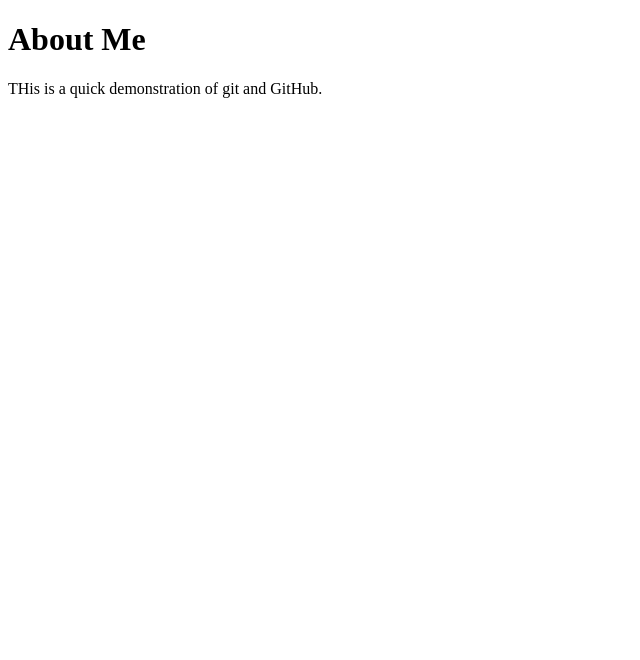
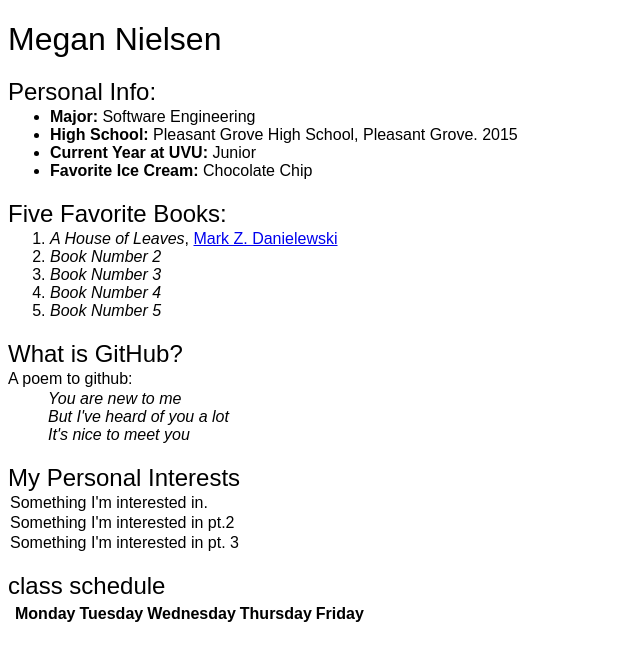
Before and after one commit to MeganNielsen/MeganNielsen.github.io, a plain HTML site: page index.html in a window 1280 px wide. Shown: the whole page, without its empty margins (0-640 px from the left). Drawn offline with Linux system fonts and the light colour scheme.

```diff
--- a/index.html
+++ b/index.html
@@ -4,13 +4,53 @@
     <meta charset="UTF-8">
     <meta http-equiv="X-UA-Compatible" content="IE=edge">
     <meta name="viewport" content="width=device-width, initial-scale=1.0">
-    <title>About Me</title>
+    <title>About Megan Nielsen</title>
+    <link rel="stylesheet" href="styles/styles.css">
 </head>
+
 <body>
-    <h1>About Me</h1>
-    <p>
-        THis is a quick demonstration of git and GitHub.
-    </p>
+    <h1 id="name">Megan Nielsen</h1>
 
+    <h2>Personal Info:</h2>
+    <ul>
+        <li> <b>Major:</b> Software Engineering</li>
+        <li> <b>High School:</b> Pleasant Grove High School, Pleasant Grove. 2015</li>
+        <li> <b>Current Year at UVU:</b> Junior</li>
+        <li> <b>Favorite Ice Cream:</b> Chocolate Chip</li>
+    </ul>
+
+    <h2>Five Favorite Books:</h2>
+    <ol>
+        <li><i>A House of Leaves</i>, <a href="https://www.markzdanielewski.com/">Mark Z. Danielewski</a></li>
+        <li><i>Book Number 2</i></li>
+        <li><i>Book Number 3</i></li>
+        <li><i>Book Number 4</i></li>
+        <li><i>Book Number 5</i></li>
+    </ol>
+
+    <h2>What is GitHub?</h2>
+    A poem to github:
+    <blockquote>
+        You are new to me <br>
+        But I've heard of you a lot<br>
+        It's nice to meet you <br>
+    </blockquote>
+
+    <h2>My Personal Interests</h2>
+    <p>Something I'm interested in.</p>
+    <p>Something I'm interested in pt.2</p>
+    <p>Something I'm interested in pt. 3</p>
+
+    <h2>class schedule</h2>
+    <table>
+        <tr>
+            <th></th>
+            <th>Monday</th>
+            <th>Tuesday</th>
+            <th>Wednesday</th>
+            <th>Thursday</th>
+            <th>Friday</th>
+        </tr>
+    </table>
 </body>
 </html>
--- a/styles/styles.css
+++ b/styles/styles.css
@@ -0,0 +1,14 @@
+body {
+    font-family: Arial, Helvetica, sans-serif
+}
+blockquote {
+    font-style: italic;
+    margin-top: 2px;
+}
+h1, h2 {
+    font-weight: normal;
+    margin-bottom: 2px;
+}
+p, ul, ol {
+    margin: 2px;
+}
```
Also changed, not shown: 1 other file.
